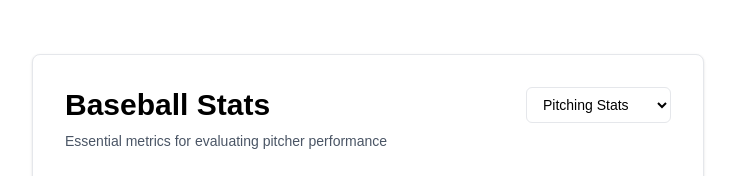
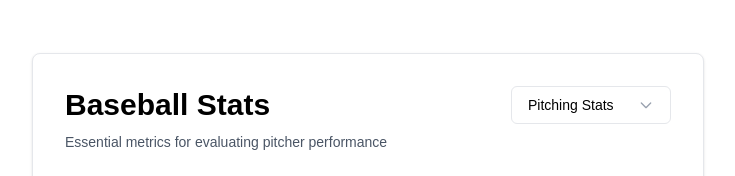
Before and after one commit to kylemacabasco/basebol, a Next.js app: page / in a window 1280 px wide. Shown: the top 176 px of the page, without its empty margins (272-1007 px from the left). Built offline with nearby package versions, Linux system fonts and the light colour scheme.

Commit message:
feat(ui): made the category drop down clean and minimal

```diff
--- a/app/page.tsx
+++ b/app/page.tsx
@@ -1,6 +1,6 @@
 "use client";
 
-import { useState } from "react";
+import { useState, useEffect, useRef } from "react";
 import { pitchingStats } from "./data/pitchingStats";
 import { hittingStats } from "./data/hittingStats";
 import { defensiveStats } from "./data/defensiveStats";
@@ -39,8 +39,22 @@ const categories: Category[] = [
 export default function Home() {
   const [selectedCategory, setSelectedCategory] = useState<CategoryType>("pitching");
   const [expandedItems, setExpandedItems] = useState<Set<number>>(new Set());
+  const [isDropdownOpen, setIsDropdownOpen] = useState(false);
+  const dropdownRef = useRef<HTMLDivElement>(null);
 
   const currentCategory = categories.find((cat) => cat.id === selectedCategory)!;
+
+  // Close dropdown when clicking outside
+  useEffect(() => {
+    const handleClickOutside = (event: MouseEvent) => {
+      if (dropdownRef.current && !dropdownRef.current.contains(event.target as Node)) {
+        setIsDropdownOpen(false);
+      }
+    };
+
+    document.addEventListener("mousedown", handleClickOutside);
+    return () => document.removeEventListener("mousedown", handleClickOutside);
+  }, []);
 
   const toggleItem = (index: number) => {
     const newExpanded = new Set(expandedItems);
@@ -55,6 +69,7 @@ export default function Home() {
   const handleCategoryChange = (newCategory: CategoryType) => {
     setSelectedCategory(newCategory);
     setExpandedItems(new Set()); // Reset expanded items when changing category
+    setIsDropdownOpen(false);
   };
 
   return (
@@ -64,17 +79,47 @@ export default function Home() {
           <h1 className="text-3xl font-semibold text-black dark:text-white">
             Baseball Stats
           </h1>
-          <select
-            value={selectedCategory}
-            onChange={(e) => handleCategoryChange(e.target.value as CategoryType)}
-            className="px-3 py-2 text-sm border border-gray-200 dark:border-gray-800 rounded-md bg-white dark:bg-black text-black dark:text-white hover:bg-gray-50 dark:hover:bg-gray-900/50 transition-colors cursor-pointer focus:outline-none focus:ring-2 focus:ring-gray-400 dark:focus:ring-gray-600"
-          >
-            {categories.map((category) => (
-              <option key={category.id} value={category.id}>
-                {category.label}
-              </option>
-            ))}
-          </select>
+
+          {/* Custom Dropdown */}
+          <div className="relative" ref={dropdownRef}>
+            <button
+              onClick={() => setIsDropdownOpen(!isDropdownOpen)}
+              className="px-4 py-2 text-sm border border-gray-200 dark:border-gray-800 rounded-md bg-white dark:bg-black text-black dark:text-white hover:bg-gray-50 dark:hover:bg-gray-900/50 transition-colors flex items-center gap-2 min-w-[160px] justify-between"
+            >
+              <span>{currentCategory.label}</span>
+              <svg
+                className={`w-4 h-4 text-gray-400 transition-transform duration-200 ${
+                  isDropdownOpen ? "rotate-180" : ""
+                }`}
+                fill="none"
+                strokeLinecap="round"
+                strokeLinejoin="round"
+                strokeWidth="2"
+                viewBox="0 0 24 24"
+                stroke="currentColor"
+              >
+                <path d="M19 9l-7 7-7-7"></path>
+              </svg>
+            </button>
+
+            {isDropdownOpen && (
+              <div className="absolute right-0 mt-2 w-full min-w-[200px] border border-gray-200 dark:border-gray-800 rounded-md bg-white dark:bg-black shadow-lg overflow-hidden z-10">
+                {categories.map((category) => (
+                  <button
+                    key={category.id}
+                    onClick={() => handleCategoryChange(category.id)}
+                    className={`w-full px-4 py-2.5 text-sm text-left hover:bg-gray-50 dark:hover:bg-gray-900/50 transition-colors ${
+                      selectedCategory === category.id
+                        ? "text-black dark:text-white font-medium"
+                        : "text-gray-600 dark:text-gray-400"
+                    }`}
+                  >
+                    {category.label}
+                  </button>
+                ))}
+              </div>
+            )}
+          </div>
         </div>
         <p className="text-sm text-gray-600 dark:text-gray-400 mb-8">
           {currentCategory.description}
```
